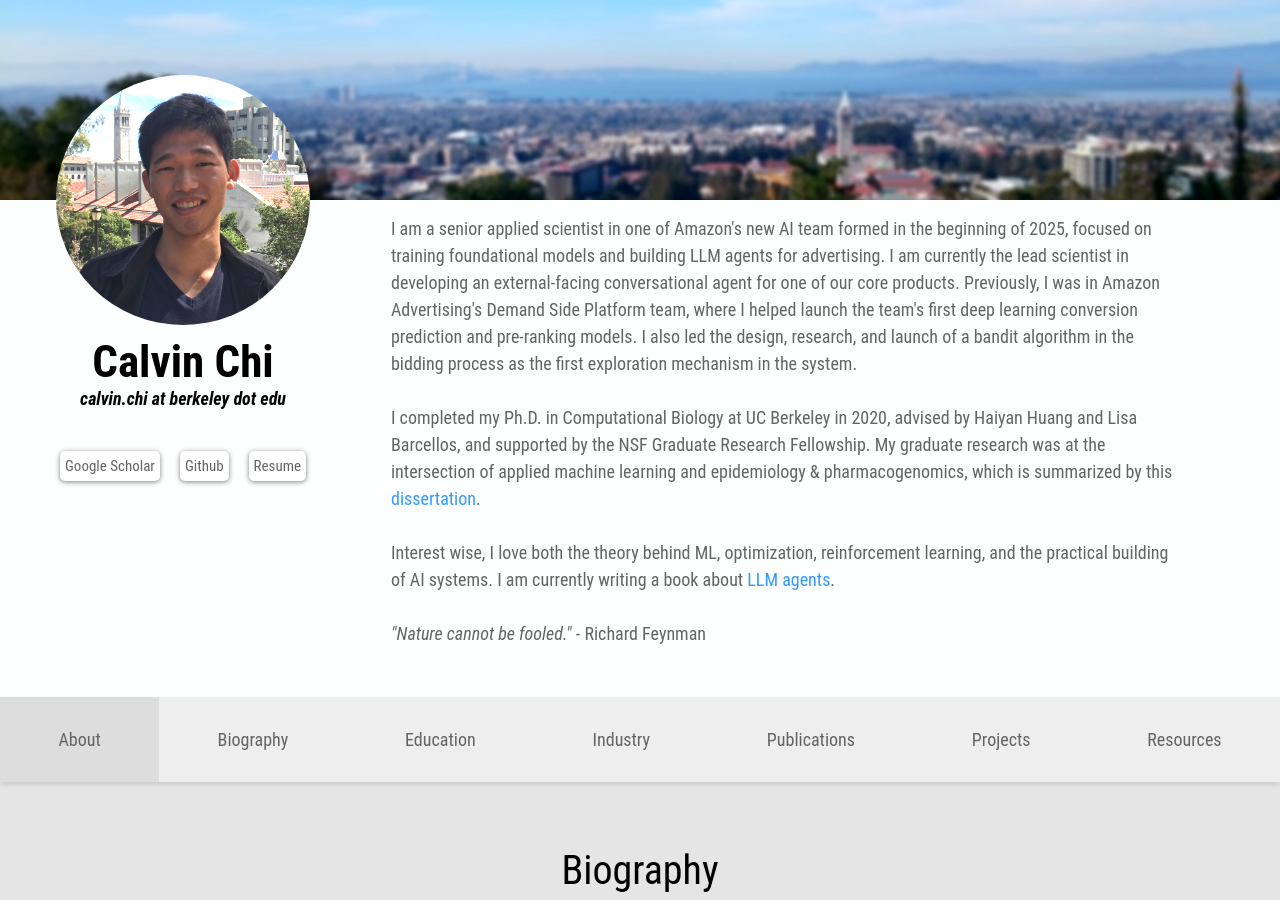
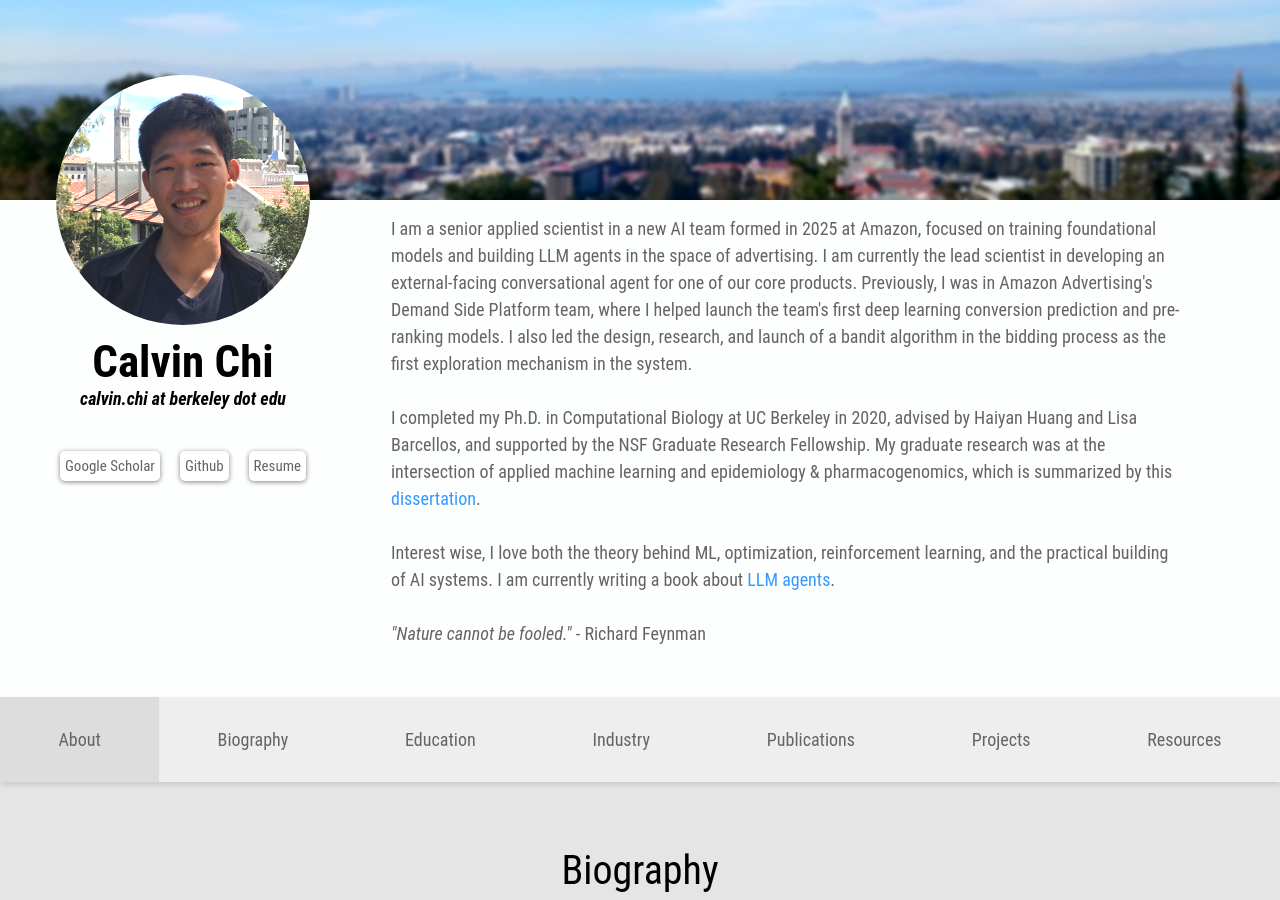
Before and after one commit to CalvinTChi/CalvinTChi.github.io, a Jekyll site: the page index.html, which Jekyll copies as it is, in a window 1280 px wide and 900 px high. Built offline with Jekyll 4.4.1, drawn with Linux system fonts in a browser that asks for light colours; nearby versions of some CDN libraries.

Commit message:
revise introduction

```diff
--- a/index.html
+++ b/index.html
@@ -86,7 +86,7 @@
 				</div>
 			</div>
 			<div id = "about-text">
-				<p> I am a senior applied scientist in one of Amazon's new AI team formed in the beginning of 2025, focused on training foundational models and building LLM agents for advertising. I am currently the lead scientist in developing an external-facing conversational agent for one of our core products. Previously, I was in Amazon Advertising's Demand Side Platform team, where I helped launch the team's first deep learning conversion prediction and pre-ranking models. I also led the design, research, and launch of a bandit algorithm in the bidding process as the first exploration mechanism in the system.
+				<p> I am a senior applied scientist in a new AI team formed in 2025 at Amazon, focused on training foundational models and building LLM agents in the space of advertising. I am currently the lead scientist in developing an external-facing conversational agent for one of our core products. Previously, I was in Amazon Advertising's Demand Side Platform team, where I helped launch the team's first deep learning conversion prediction and pre-ranking models. I also led the design, research, and launch of a bandit algorithm in the bidding process as the first exploration mechanism in the system.
 				<br>
 
 				<br> I completed my Ph.D. in Computational Biology at UC Berkeley in 2020, advised by Haiyan Huang and Lisa Barcellos, and supported by the NSF Graduate Research Fellowship. My graduate research was at the intersection of applied machine learning and epidemiology & pharmacogenomics, which is summarized by this <a target="_blank" style="color:#3399ff" href="http://calvintchi.github.io/pdf/dissertation.pdf">dissertation</a>.
```
